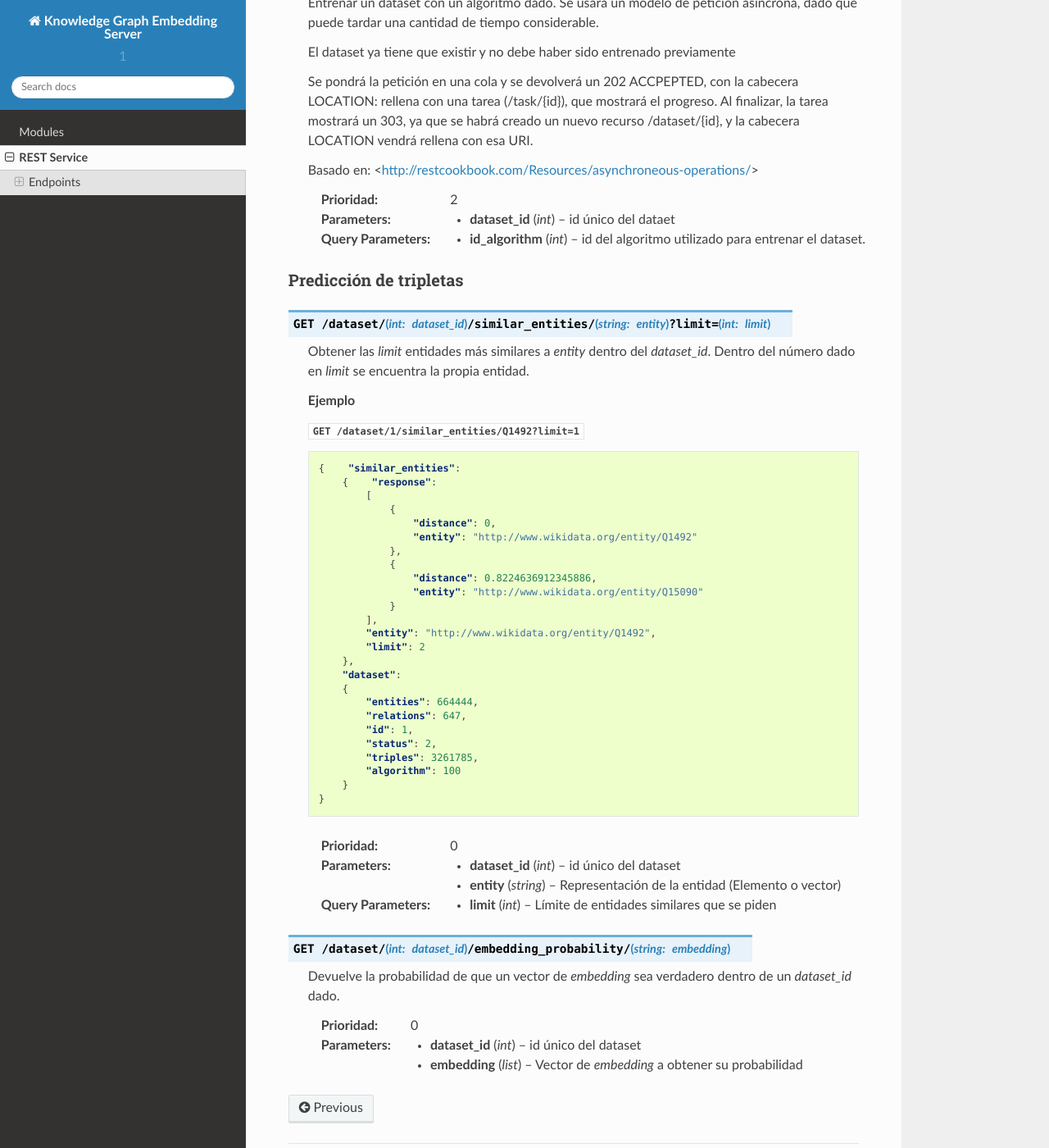
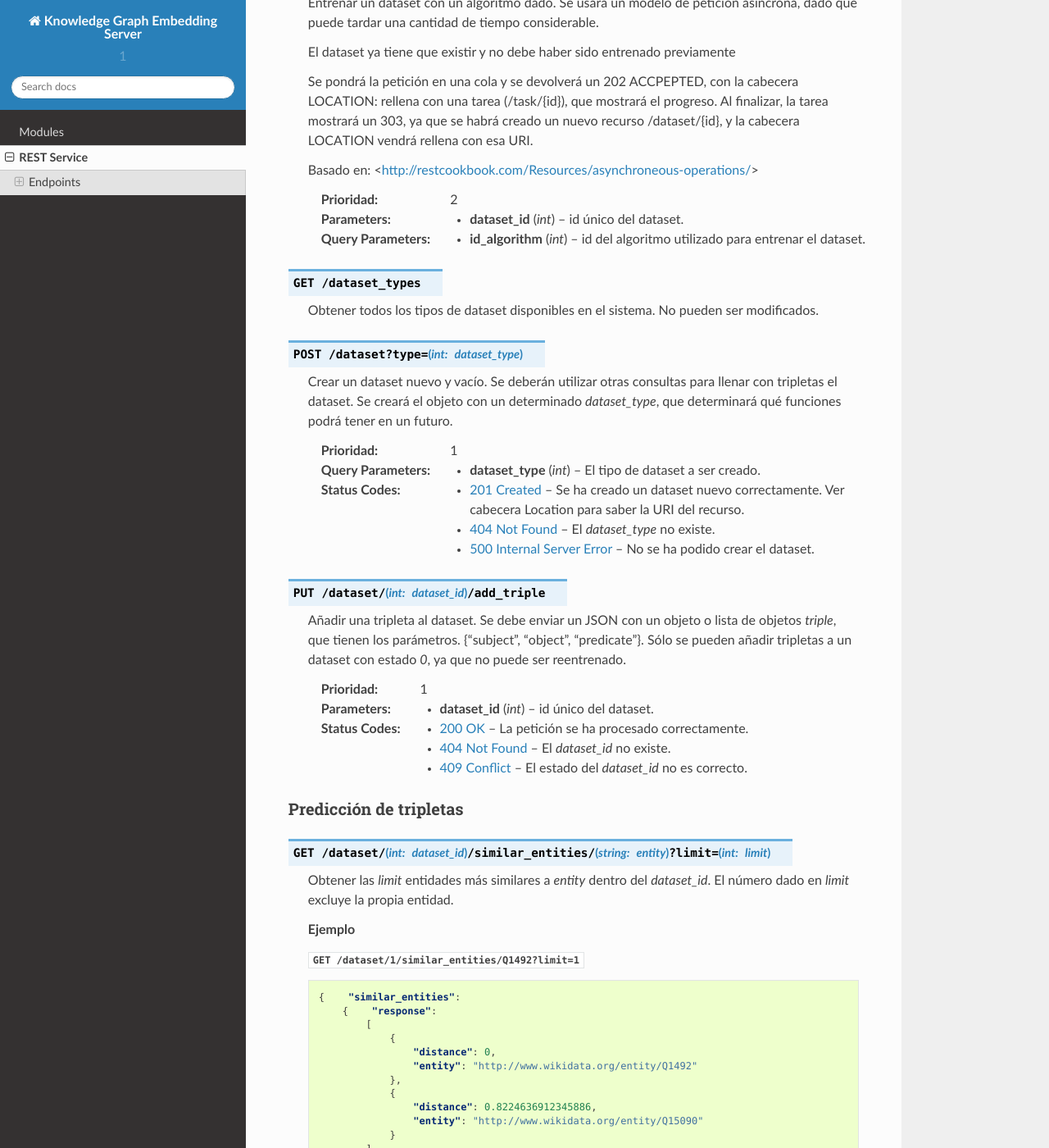
Before and after one commit to vfrico/kge-server, a Sphinx documentation site: the page built from doc/source/modules/restservice.rst, in a window 1280 px wide and 1400 px high, scrolled down 1183 px. Shown: the whole window at 82% size. Built offline with Sphinx 7.4.7 and the Read the Docs theme 2.0.0, drawn with Linux system fonts in a browser that asks for light colours.

Commit message:
Adding documentation

```diff
--- a/doc/source/modules/restservice.rst
+++ b/doc/source/modules/restservice.rst
@@ -72,7 +72,7 @@ si ha sido también entrenado, o si ya está listo para predecir tripletas.
     :statuscode 404: El dataset no ha sido encontrado
 
 .. ver celery para añadir peticiones asíncronas a un "demonio" https://github.com/celery/celery/
-.. http:post:: /dataset/(int:dataset_id)/train?algorithm=(int:id_algorithm)
+.. http:put:: /dataset/(int:dataset_id)/train?algorithm=(int:id_algorithm)
 
     Entrenar un dataset con un algoritmo dado. Se usará un modelo de petición
     asíncrona, dado que puede tardar una cantidad de tiempo considerable.
@@ -87,8 +87,44 @@ si ha sido también entrenado, o si ya está listo para predecir tripletas.
     Basado en: <http://restcookbook.com/Resources/asynchroneous-operations/>
 
     :prioridad: 2
-    :param int dataset_id: id único del dataet
+    :param int dataset_id: id único del dataset.
     :query int id_algorithm: id del algoritmo utilizado para entrenar el dataset.
+
+
+.. http:get:: /dataset_types
+
+    Obtener todos los tipos de dataset disponibles en el sistema. No pueden
+    ser modificados.
+
+
+.. Problema: Un WikidataDataset no tiene las mismas operaciones que un Dataset
+.. normal. Ver cómo puede afectar esto en la gestión de los métodos HTTP
+.. http:post:: /dataset?type=(int:dataset_type)
+
+    Crear un dataset nuevo y vacío. Se deberán utilizar otras consultas para
+    llenar con tripletas el dataset. Se creará el objeto con un determinado
+    *dataset_type*, que determinará qué funciones podrá tener en un futuro.
+
+    :prioridad: 1
+    :query int dataset_type: El tipo de dataset a ser creado.
+    :statuscode 201: Se ha creado un dataset nuevo correctamente. Ver cabecera
+                    Location para saber la URI del recurso.
+    :statuscode 404: El *dataset_type* no existe.
+    :statuscode 500: No se ha podido crear el dataset.
+
+
+.. http:put:: /dataset/(int:dataset_id)/add_triple
+
+    Añadir una tripleta al dataset. Se debe enviar un JSON con un objeto o lista
+    de objetos *triple*, que tienen los parámetros.
+    {"subject", "object", "predicate"}. Sólo se pueden añadir tripletas a un
+    dataset con estado *0*, ya que no puede ser reentrenado.
+
+    :prioridad: 1
+    :param int dataset_id: id único del dataset.
+    :statuscode 200: La petición se ha procesado correctamente.
+    :statuscode 404: El *dataset_id* no existe.
+    :statuscode 409: El estado del *dataset_id* no es correcto.
 
 
 Predicción de tripletas
@@ -97,8 +133,7 @@ Predicción de tripletas
 .. http:get:: /dataset/(int:dataset_id)/similar_entities/(string:entity)?limit=(int:limit)
 
     Obtener las *limit* entidades más similares a *entity* dentro
-    del *dataset_id*. Dentro del número dado en *limit* se encuentra la propia
-    entidad.
+    del *dataset_id*. El número dado en *limit* excluye la propia entidad.
 
 
     **Ejemplo**
```
